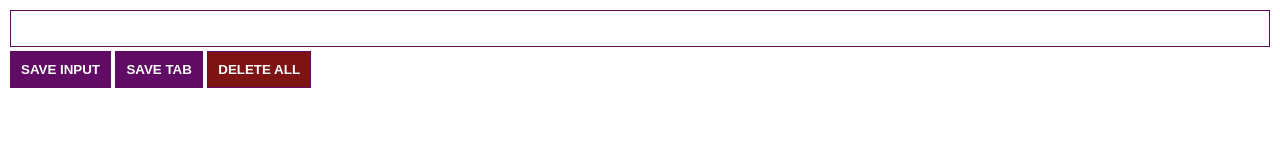
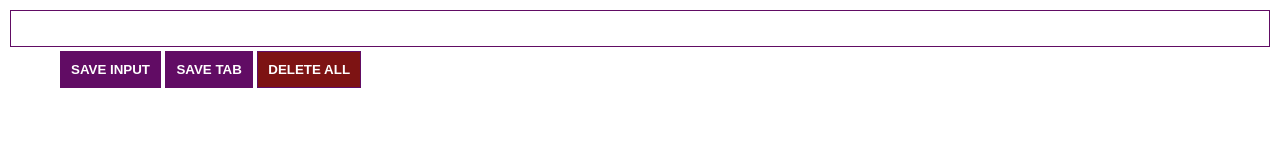
Before and after one commit to shreyamedehal/SaveTab, a browser extension: page index.html in a window 1280 px wide. Drawn offline with Linux system fonts and the light colour scheme.

Commit message:
Update style.css

```diff
--- a/style.css
+++ b/style.css
@@ -40,3 +40,7 @@ li{
 li a{
     color: rgb(97 12 100);
 }
+
+#input-btn{
+    margin-left: 50px;
+}
```
